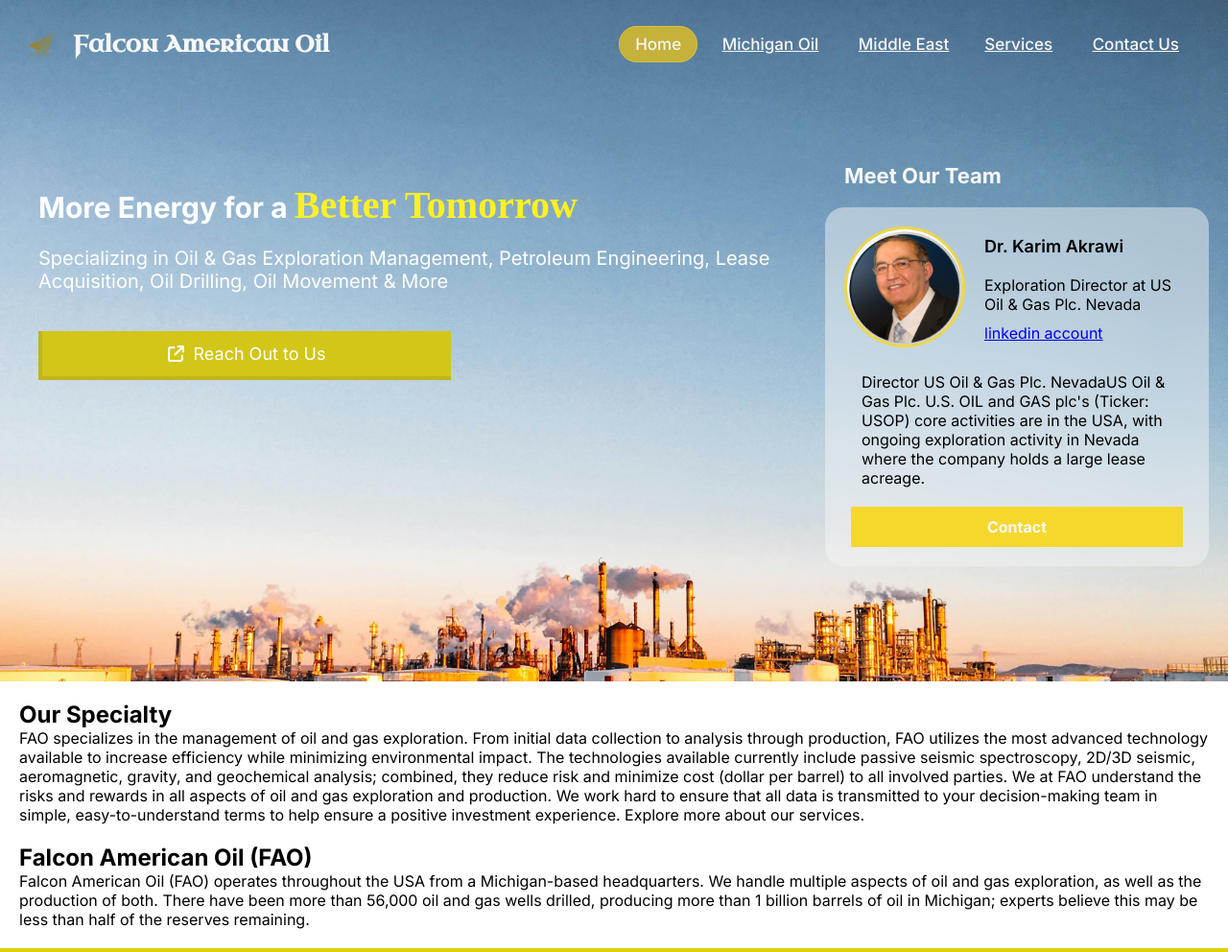
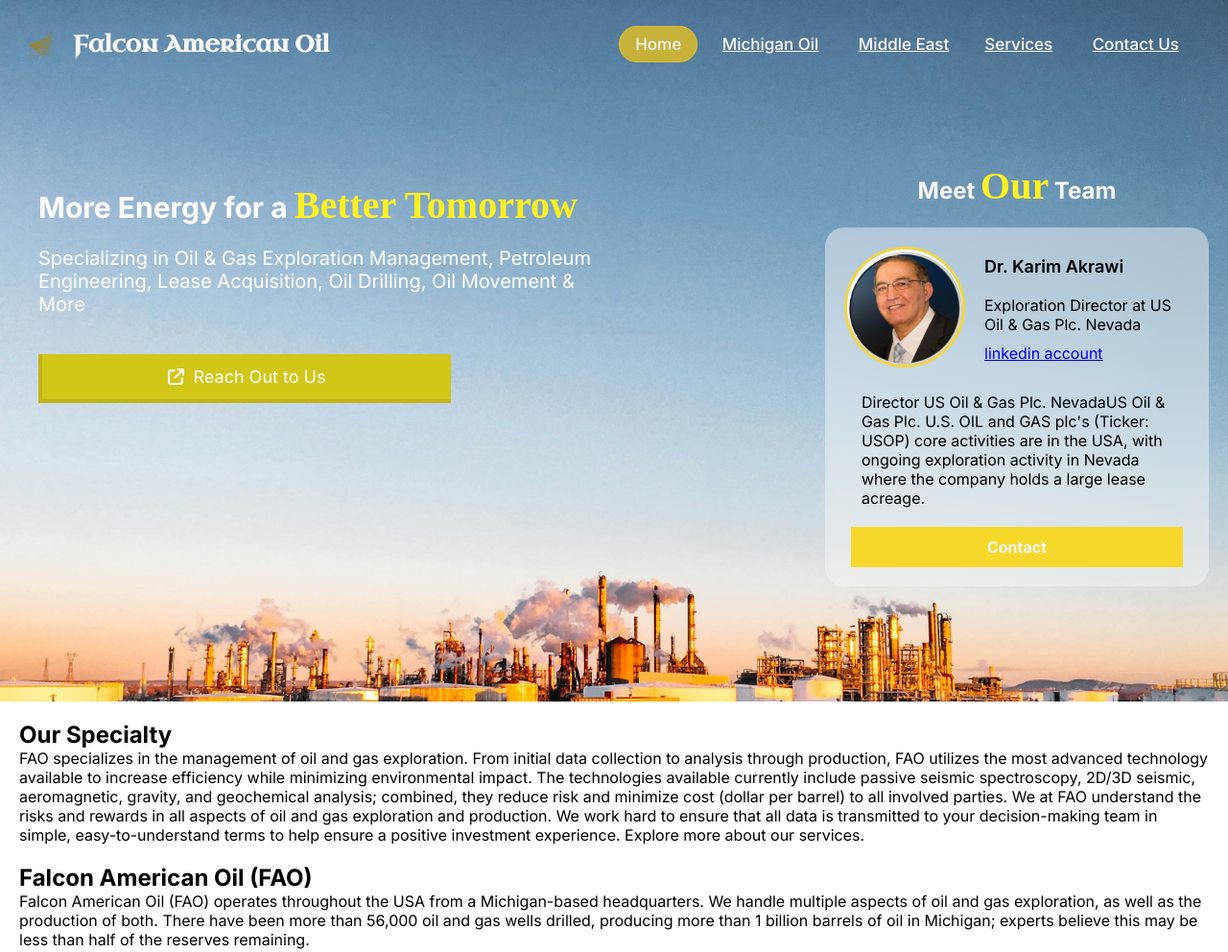
Before and after one commit to husseinalaa21/falcon_american_oil, a plain HTML site: page index.html in a window 1280 px wide. Shown: the top 992 px of the page at 96% size. Drawn offline with Linux system fonts and the light colour scheme; a web font is replaced by a local one.

Commit message:
new changes

```diff
--- a/hussein_style.css
+++ b/hussein_style.css
@@ -152,13 +152,16 @@
 }
 
 .ab {
+    width: 100%;
     display: flex;
+    justify-content: space-between;
     margin-top: 150px;
 }
 
 .a {
     padding: 20px;
     color: #ffffff;
+    margin-bottom: 40px;
 }
 
 .a h2 {
@@ -178,6 +181,7 @@
 .a p {
     margin-top: 20px;
     font-size: 20px;
+    max-width: 600px;
 }
 
 .my_eye {
@@ -287,7 +291,18 @@
 }
 
 .titleOfB h2 {
-    font-size: 22px;
+    font-size: 24px;
+    text-align: center;
+}
+
+.titleOfB h2 mark{
+    background: none;
+    color: #fff023;
+
+    font-family: "Corinthia", serif;
+    font-weight: bold;
+    font-style: normal;
+    font-size: 40px;
 }
 
 .titleOfB p {
@@ -297,7 +312,7 @@
 .b {
     padding-bottom: 100px;
     max-width: 400px;
-    margin: auto;
+    margin-left: auto;
 }
 
 .middle_show {
--- a/index.html
+++ b/index.html
@@ -76,7 +76,7 @@
 			</div>
 			<div class="b">
 				<div class="titleOfB">
-					<h2> Meet Our Team </h2>
+					<h2> Meet <mark>Our</mark> Team </h2>
 				</div>
 				<div class="message_card">
 					<div class="top_tap">
```
